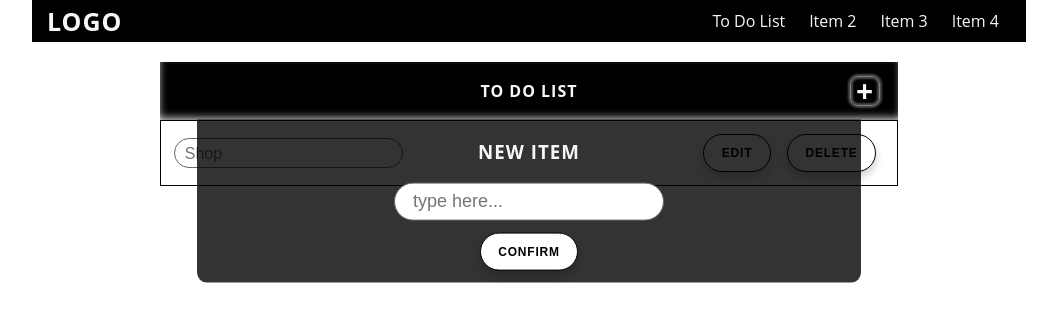
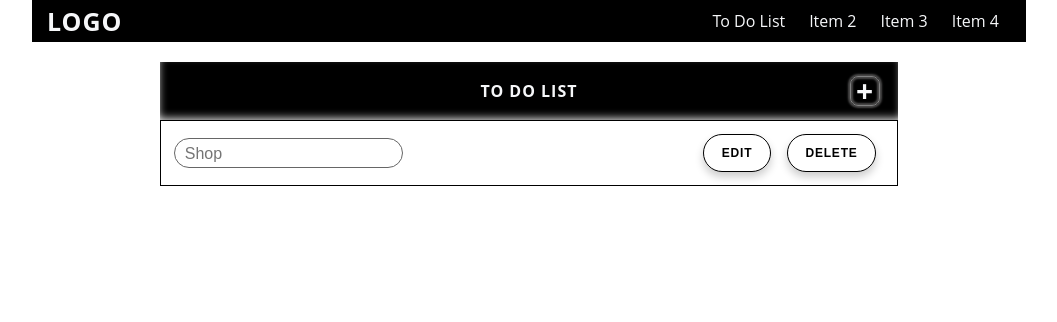
Before and after one commit to savus/ProjectsRepractice, a React (Vite) app: page / in a window 1280 px wide. Shown: the top 322 px of the page, without its empty margins (111-1168 px from the left). Built offline with nearby package versions, Linux system fonts and the light colour scheme.

Commit message:
add itemFormActiveState to item-do-to-list and set add-new-item button to toggle active state of class.

```diff
--- a/src/App.tsx
+++ b/src/App.tsx
@@ -14,7 +14,7 @@ function App() {
       <MainSectionLayout>
         <MainHeader useReact={useReact} />
         <ScreenLayout id={"to-do"}>
-          <ToDoList />
+          <ToDoList useReact={useReact} />
         </ScreenLayout>
       </MainSectionLayout>
     </>
--- a/src/components/ToDoList.tsx
+++ b/src/components/ToDoList.tsx
@@ -1,17 +1,41 @@
 import { Component } from "react";
 import "../css/to-do-list.css";
 
-export class ToDoList extends Component {
+type State = {
+  itemFormActiveState: "active" | "";
+};
+
+export class ToDoList extends Component<{ useReact: boolean }> {
+  state: State = {
+    itemFormActiveState: "",
+  };
+
   render() {
+    const { itemFormActiveState } = this.state;
+    const { useReact } = this.props;
     return (
       <>
         <div id="to-do-list" className="container-md">
           <header id="to-do-header" className="header-primary flex-centered">
             <div className="title">To Do List</div>
-            <div className="add-item-button" data-tooltip="Add New Item">
+            <div
+              className="add-item-button"
+              data-tooltip="Add New Item"
+              onClick={() => {
+                if (useReact) {
+                  itemFormActiveState === "active"
+                    ? this.setState({ itemFormActiveState: "" })
+                    : this.setState({ itemFormActiveState: "active" });
+                }
+              }}
+            >
               +
             </div>
-            <form action="#" id="add-item-form" className="flex-centered">
+            <form
+              action="#"
+              id="add-item-form"
+              className={`flex-centered ${itemFormActiveState}`}
+            >
               <h3>New Item</h3>
               <div className="input-primary">
                 <input
--- a/src/css/to-do-list.css
+++ b/src/css/to-do-list.css
@@ -70,15 +70,22 @@
 }
 
 #to-do-header #add-item-form {
+  --form-scale: 0;
   position: absolute;
   bottom: 0;
   left: 5%;
   right: 5%;
-  transform: translateY(100%);
+  transform: translateY(100%) scale(var(--form-scale));
   background-color: var(--background-color-form);
   flex-direction: column;
   border-bottom-left-radius: 10px;
   border-bottom-right-radius: 10px;
+  transition: 0.35s transform;
+  transform-origin: top center;
+}
+
+#to-do-header #add-item-form.active {
+  --form-scale: 1;
 }
 
 #add-item-form .input-primary {
```
